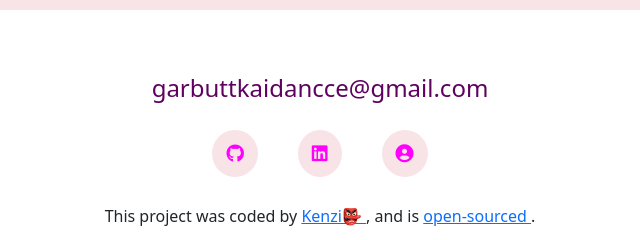
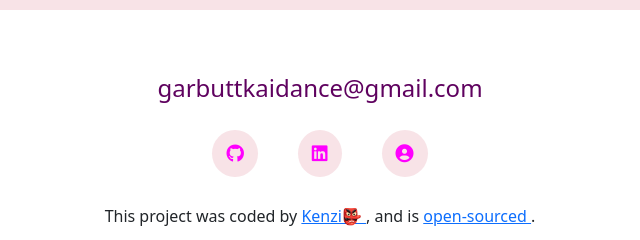
Before and after one commit to Kenzimonster/Portfolio-kenzi, a plain HTML site: page aboutMe.html in a window 1280 px wide. Shown: the part 1568-1808 px from the top of the page, 320-960 px from the left. Drawn offline with nearby package versions, Linux system fonts and the light colour scheme; a web font is replaced by a local one.

Commit message:
Update aboutMe.html

```diff
--- a/aboutMe.html
+++ b/aboutMe.html
@@ -112,7 +112,7 @@
    <footer>
      <div class="d-flex justify-content-center mb-4">
        <a href="mailto:garbuttkaidance@gmail.com" title="Email Kaidance Garbutt" class="email-link">
-         garbuttkaidancce@gmail.com
+         garbuttkaidance@gmail.com
        </a>
      </div>
      <div class="social-links d-flex justify-content-center">
```
